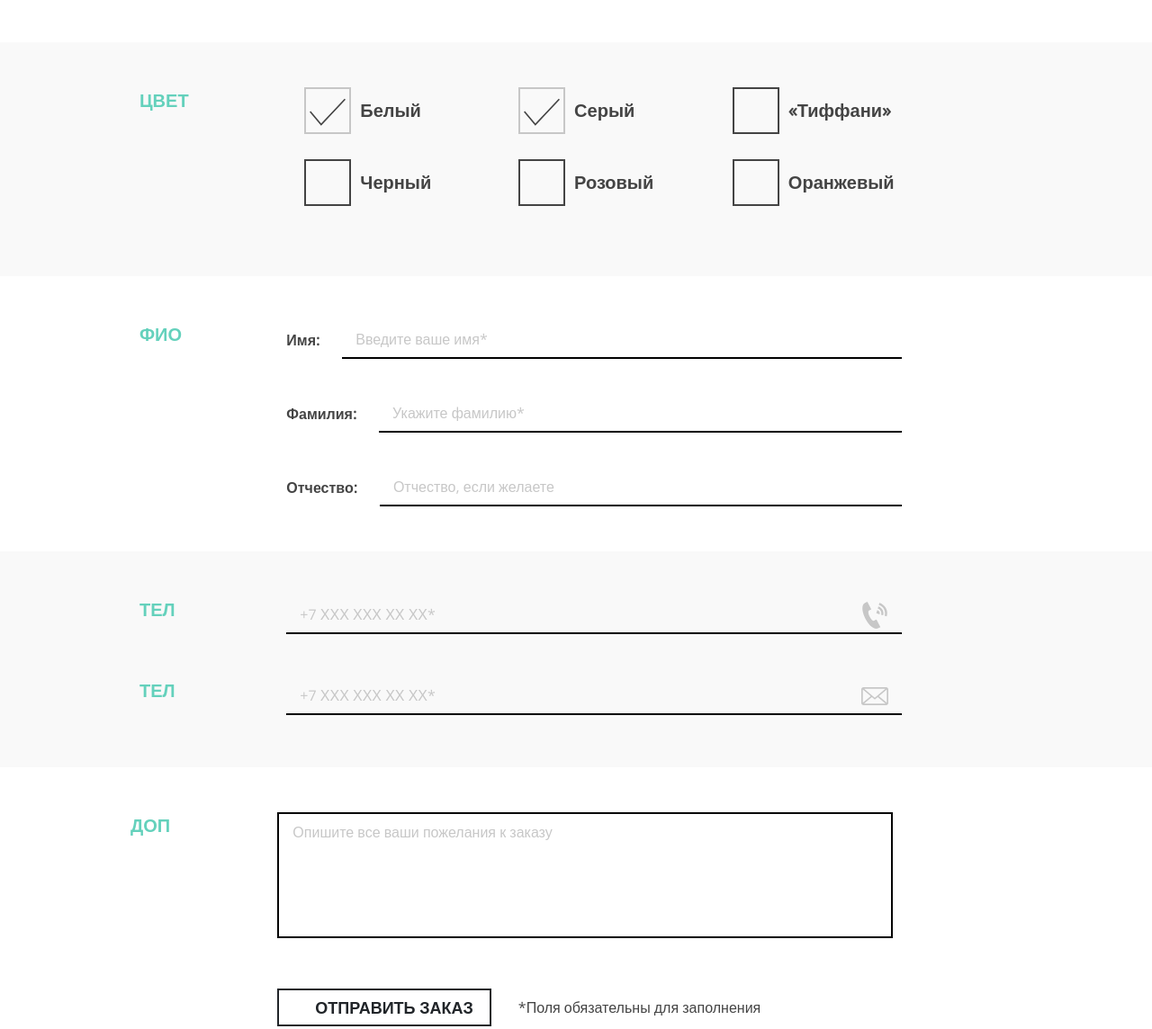
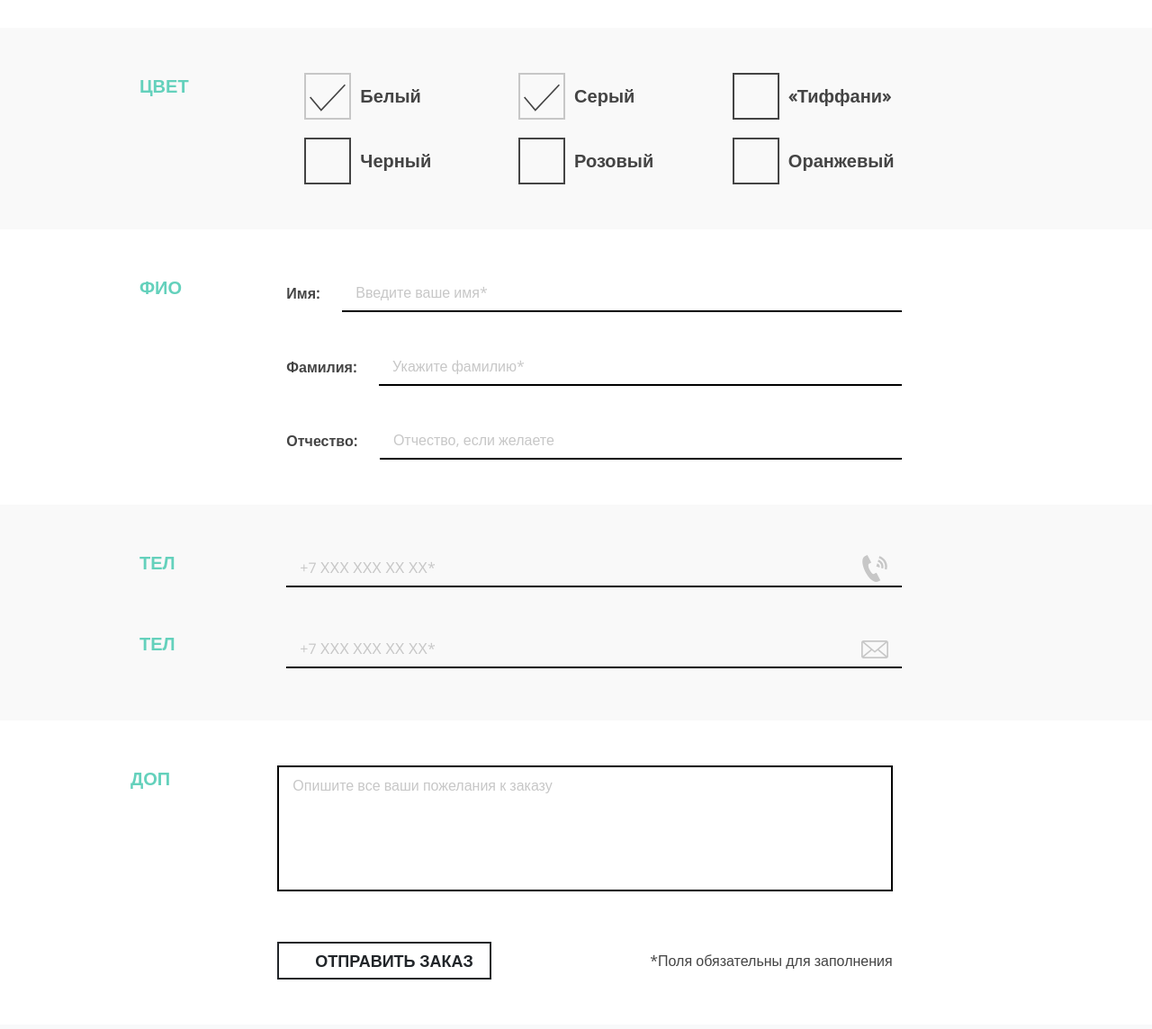
Before and after one commit to zelich89/16_MISHKA, a website: page index.html in a window 1280 px wide. Shown: the part 724-1868 px from the top of the page at 90% size. Drawn offline with nearby package versions, Linux system fonts and the light colour scheme.

Commit message:
12:01 23/12

```diff
--- a/index.html
+++ b/index.html
@@ -194,7 +194,7 @@
             <div class="col-12 col-sm-3 col-lg-2 color-section-label-name">Цвет</div>
             <div class="col-12 col-sm-8">
                 <div class="row">
-                    <div class="col-12 col-sm-6 col-lg-4">
+                    <div class="Mi-Check-col col-12 col-sm-6 col-lg-4">
                         <div class="Mi-Check-div">
                             <label class="Mi-Check">
                                 <input class="checkbox" hidden checked type="checkbox">
@@ -207,7 +207,7 @@
                             </label>
                         </div>
                     </div>
-                    <div class="col-12 col-sm-6 col-lg-4">
+                    <div class="Mi-Check-col col-12 col-sm-6 col-lg-4">
                         <div class="Mi-Check-div">
                             <label class="Mi-Check">
                                 <input class="checkbox" hidden checked type="checkbox">
@@ -220,7 +220,7 @@
                             </label>
                         </div>
                     </div>
-                    <div class="col-12 col-sm-6 col-lg-4">
+                    <div class="Mi-Check-col col-12 col-sm-6 col-lg-4">
                         <div class="Mi-Check-div">
                             <label class="Mi-Check">
                                 <input class="checkbox" hidden type="checkbox">
@@ -233,7 +233,7 @@
                             </label>
                         </div>
                     </div>
-                    <div class="col-12 col-sm-6 col-lg-4">
+                    <div class="Mi-Check-col col-12 col-sm-6 col-lg-4">
                         <div class="Mi-Check-div">
                             <label class="Mi-Check">
                                 <input class="checkbox" hidden type="checkbox">
@@ -246,7 +246,7 @@
                             </label>
                         </div>
                     </div>
-                    <div class="col-12 col-sm-6 col-lg-4">
+                    <div class="Mi-Check-col col-12 col-sm-6 col-lg-4">
                         <div class="Mi-Check-div">
                             <label class="Mi-Check">
                                 <input class="checkbox" hidden type="checkbox">
@@ -259,7 +259,7 @@
                             </label>
                         </div>
                     </div>
-                    <div class="col-12 col-sm-6 col-lg-4">
+                    <div class="Mi-Check-col col-12 col-sm-6 col-lg-4">
                         <div class="Mi-Check-div">
                             <label class="Mi-Check">
                                 <input class="checkbox" hidden type="checkbox">
@@ -344,7 +344,7 @@
         </div>
         <div class="row y-center">
             <div class="col-lg-2 d-none d-lg-block"></div>
-            <div class="col-12 col-sm-6 order-sm-1 dop-section-comment ">*Поля обязательны для заполнения</div>
+            <div class="col-12 col-sm-6 col-lg-5 order-sm-1 dop-section-comment ">*Поля обязательны для заполнения</div>
             <div class="col-12 col-sm-4 col-lg-3">
                 <a href="#"
                    class="ghost-btn full-btn caption-1 text-uppercase bold text-nowrap border-darker px-75 px-sm-40">ОТПРАВИТЬ ЗАКАЗ</a>
@@ -352,12 +352,6 @@
         </div>
     </div>
 </section>
-
-<!-- --8-- -->
-<section class="line">
-    <div class="h-11 bg-success"></div>
-</section>
-
 
 <!-- --9-- -->
 <footer class="footer bg-light">
--- a/sass/site/p_form.scss
+++ b/sass/site/p_form.scss
@@ -156,6 +156,27 @@
     font-weight: bold;
     @extend .h3;
   }
+  .Mi-Check-col {
+    &:last-child {
+      .Mi-Check-div {
+        margin-bottom: 0;
+      }
+    }
+    @include media-breakpoint-up(sm) {
+      &:nth-child(n+5) {
+        .Mi-Check-div {
+          margin-bottom: 0;
+        }
+      }
+    }
+    @include media-breakpoint-up(lg) {
+      &:nth-child(n+4) {
+        .Mi-Check-div {
+          margin-bottom: 0;
+        }
+      }
+    }
+  }
 }
 
 .fio-section {
@@ -247,7 +268,8 @@
     width: 100%;
     height: 140px;
     border: 2px solid #000;
-    padding: 8px 15px;
+    padding: 8px 45px 8px 15px;
+    padding-right: 25%;
     margin-bottom: 15px;
     @include media-breakpoint-up(sm) {
       margin-bottom: 50px;
@@ -256,6 +278,7 @@
   &-comment {
     margin-bottom: 30px;
     white-space: nowrap;
+    text-align: end;
     @include media-breakpoint-up(sm) {
       margin-bottom: 0;
     }
--- a/sass/site/style.scss
+++ b/sass/site/style.scss
@@ -9,6 +9,9 @@ body {
   min-width: 320px;
   input {
     outline:none;
+  }
+  label {
+    margin-bottom: 0;
   }
 }
 
```
Also changed, not shown: css/main.css, images/zigzag-fill — копия (2).png (added), images/zigzag-fill.png.
